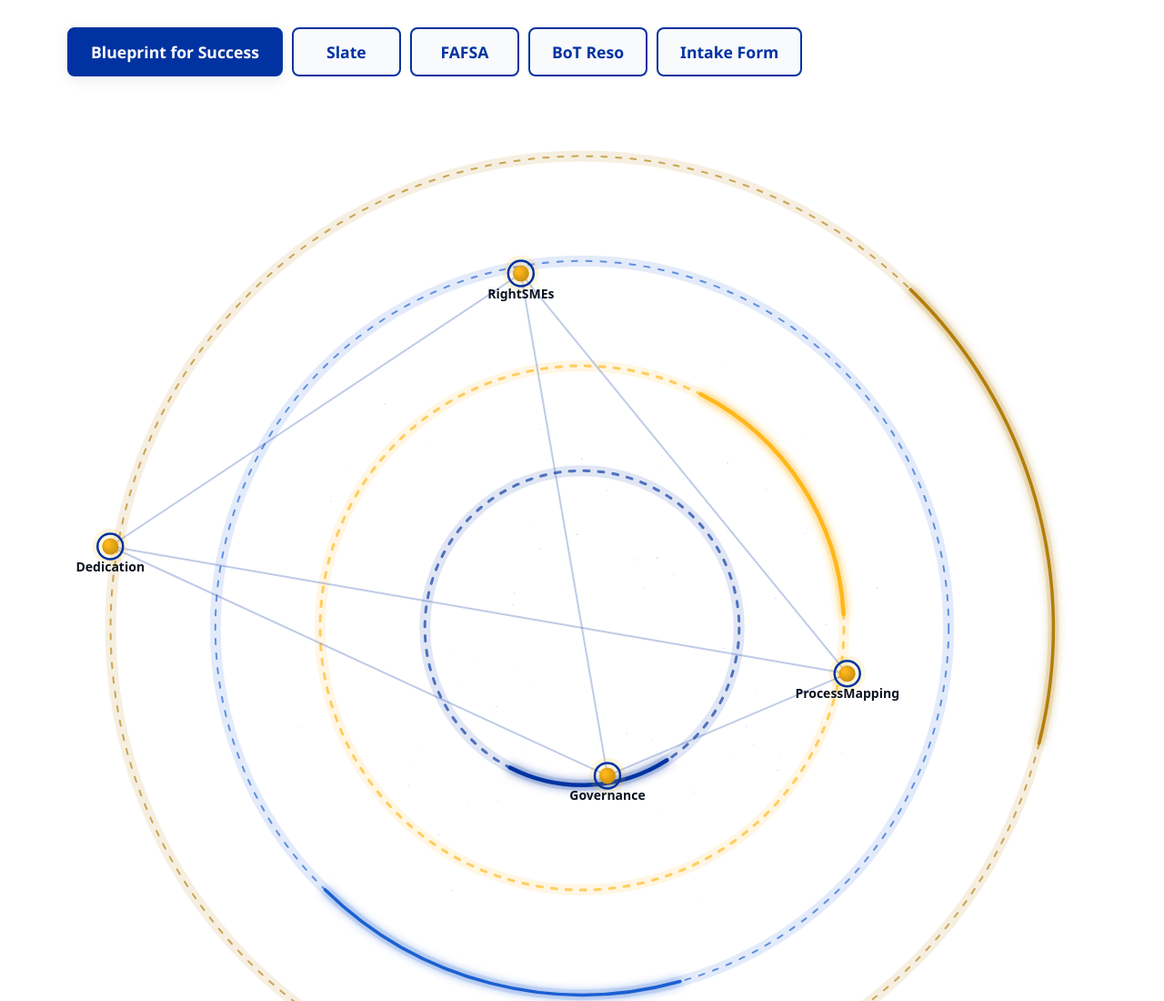
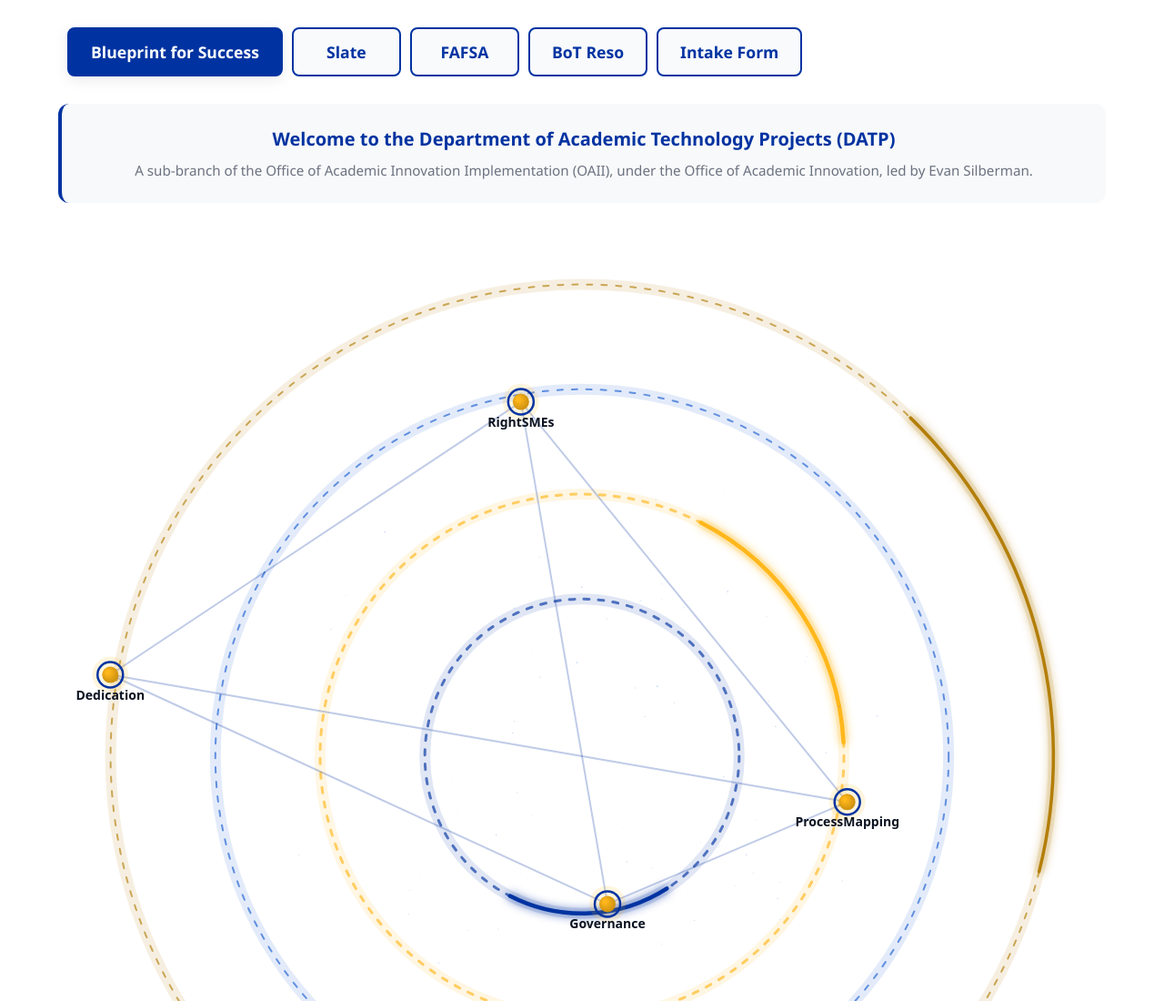
Before and after one commit to acadtechprojects/dashboard, a plain HTML site: page index.html in a window 1280 px wide. Shown: the top 1100 px of the page at 91% size. Drawn offline with nearby package versions, Linux system fonts and the light colour scheme; animation ran at ten frames a second.

Commit message:
Update index.html

```diff
--- a/index.html
+++ b/index.html
@@ -26,6 +26,10 @@
                 <div class="pillars-container">
                     <div class="pillars-card">
                         <div class="pillars-stage">
+                            <div class="welcome-section" style="text-align: center; margin-bottom: 2rem; padding: 1.5rem; background: #f8f9fa; border-radius: 12px; border-left: 4px solid #0033A1;">
+                                <h3 style="color: #0033A1; font-size: 1.25rem; font-weight: 700; margin-bottom: 0.5rem;">Welcome to the Department of Academic Technology Projects (DATP)</h3>
+                                <p style="color: #6b7280; font-size: 0.95rem; margin: 0; line-height: 1.5;">A sub-branch of the Office of Academic Innovation Implementation (OAII), under the Office of Academic Innovation, led by Evan Silberman.</p>
+                            </div>
                             <div class="pillars-canvas-wrap">
                                 <canvas id="orbital"></canvas>
                                 <div class="pillars-center-badge" aria-hidden="true">
```
